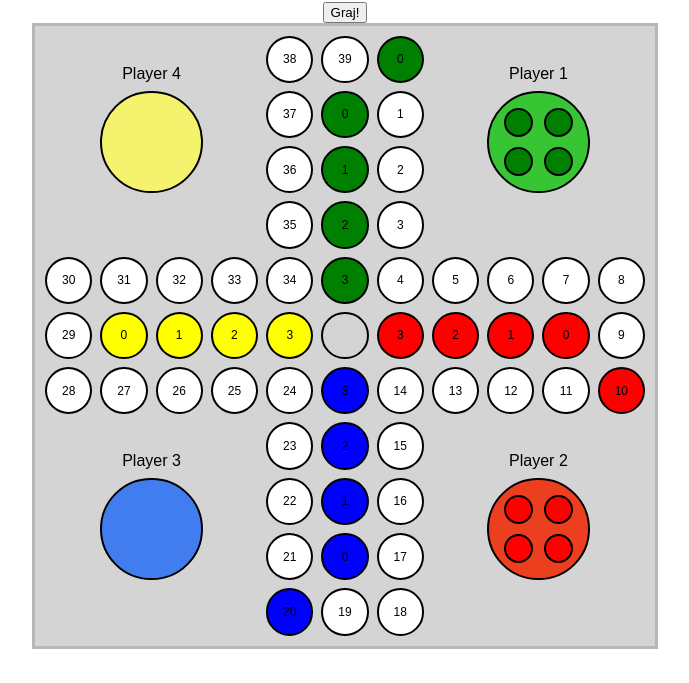
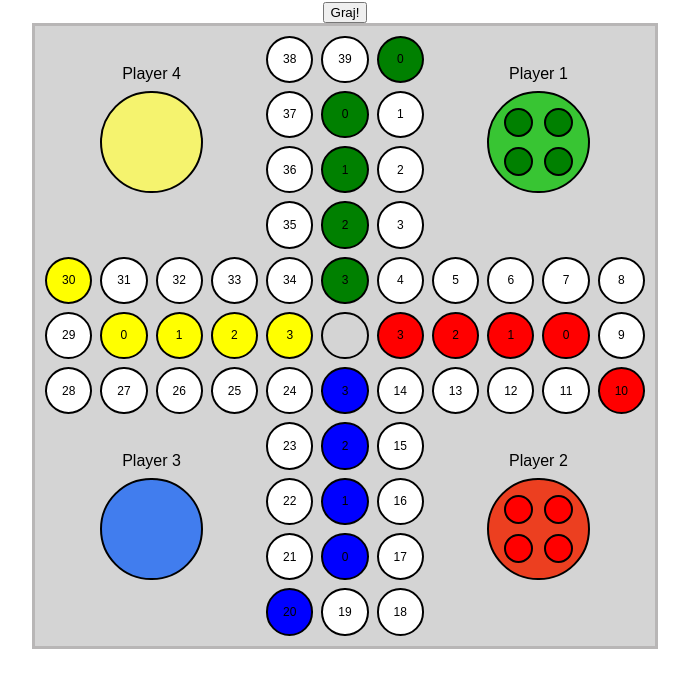
Before and after one commit to CaptainObjective/cc.Chinczyk, a website built with webpack: page index.html in a window 1280 px wide. Shown: the part 117-800 px from the top of the page, without its empty margins (295-984 px from the left). Built offline with nearby package versions, Linux system fonts and the light colour scheme; files whose address does not match are found by name; a web font is replaced by a local one.

Commit message:
start-yellow

```diff
--- a/style/style.css
+++ b/style/style.css
@@ -56,6 +56,7 @@ h1 {
 .finish-blue {
   background-color: var(--blue);
 }
+.start-yellow,
 .finish-yellow {
   background-color: var(--yellow);
 }
```
